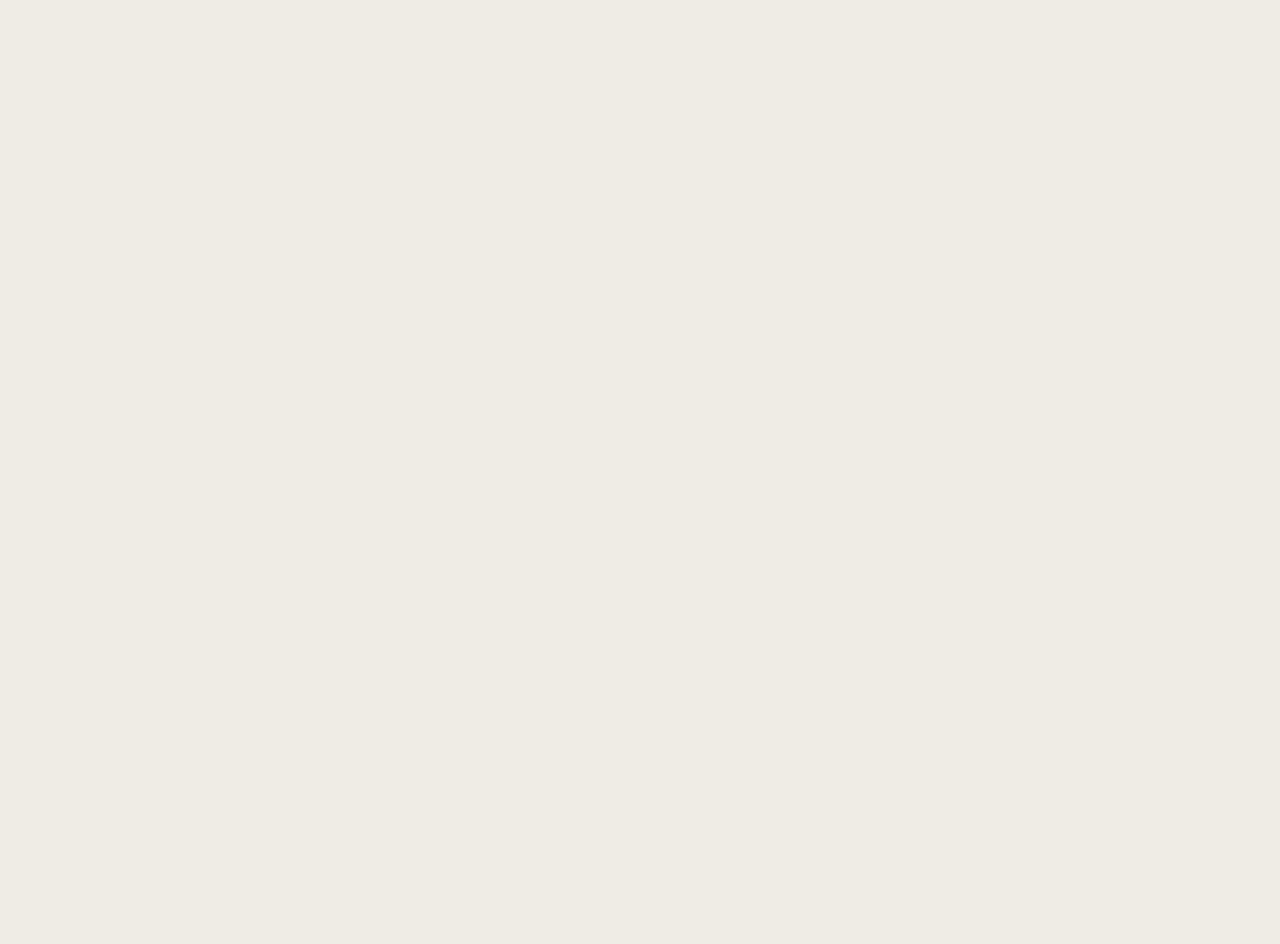
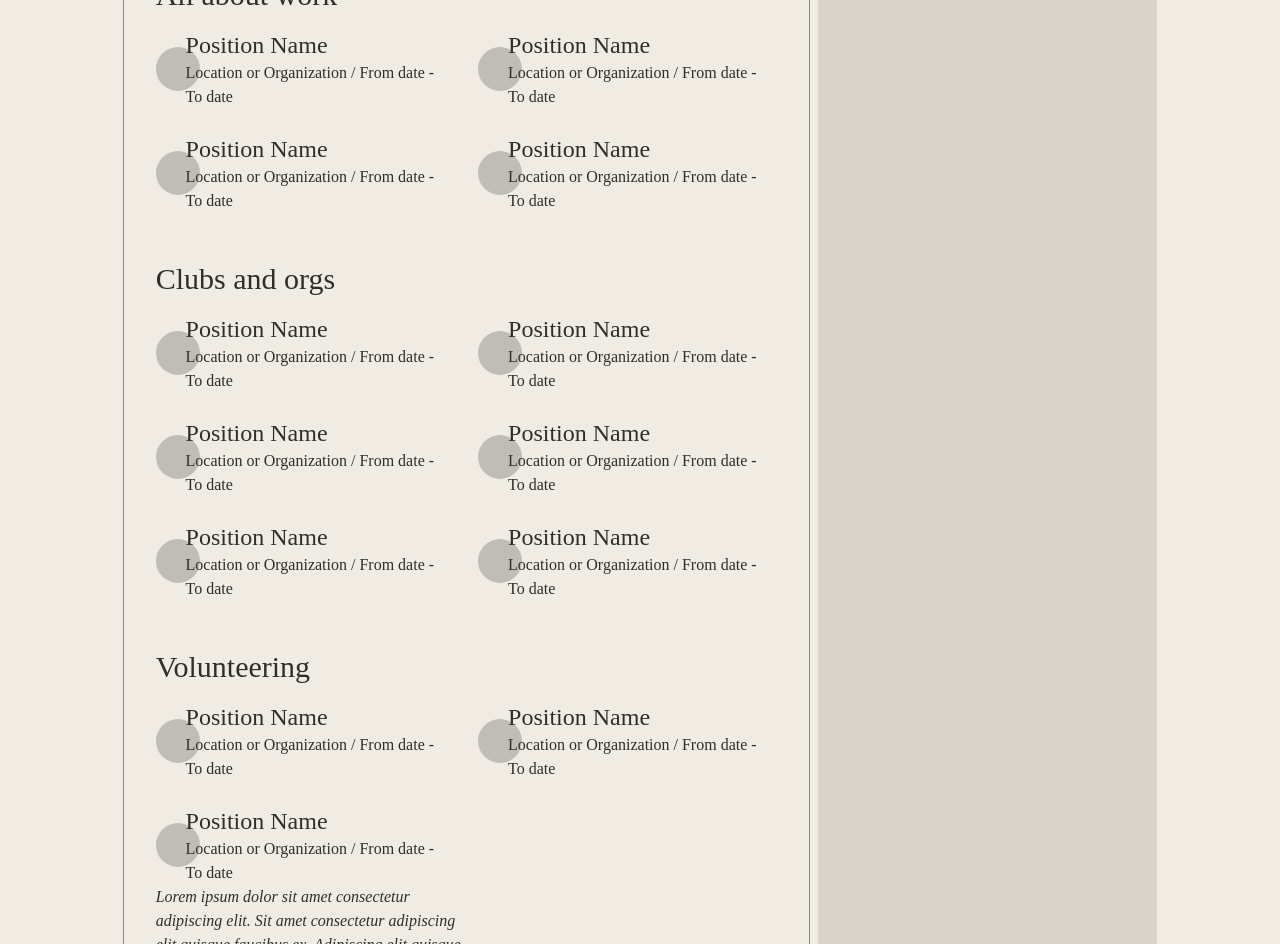
Before and after one commit to Parthiv-M/portfolio, a Next.js app: page / in a window 1280 px wide. Shown: the part 1720-2664 px from the top of the page. Before the commit the page ends 1680 px from the top, so only its background shows below. Built offline with nearby package versions, Linux system fonts and the light colour scheme; a web font is replaced by a local one.

Commit message:
Add work section

```diff
--- a/src/app/page.tsx
+++ b/src/app/page.tsx
@@ -1,6 +1,7 @@
 import ContentWrapper from '@/components/ContentWrapper';
 import { LandingComponent } from '@/components/landing/LandingComponent';
 import Navbar from '@/components/Navbar';
+import WorkSection from '@/components/work/Section';
 
 export default function Home() {
   return (
@@ -8,6 +9,7 @@ export default function Home() {
       <ContentWrapper>
         <Navbar />
         <LandingComponent />
+        <WorkSection />
       </ContentWrapper>
     </main>
   );
--- /dev/null
+++ b/src/components/common/Section.tsx
@@ -0,0 +1,9 @@
+export default function Section({
+  children,
+}: Readonly<{
+  children: React.ReactNode;
+}>) {
+    return (
+        <div className="h-screen w-full">{children}</div>
+    )
+}
--- /dev/null
+++ b/src/components/common/SectionHeaderText.tsx
@@ -0,0 +1,9 @@
+export default function SectionHeaderText({
+    text
+}: {
+    text: string
+}) {
+    return (
+        <h3 className="antic text-3xl">{text}</h3>
+    )
+}
--- /dev/null
+++ b/src/components/work/Section.tsx
@@ -0,0 +1,50 @@
+import Section from "../common/Section";
+import SectionHeaderText from "../common/SectionHeaderText";
+import WorkTile from "./WorkTile";
+
+export default function WorkSection() {
+    return (
+        <Section>
+            <div className="h-full grid grid-cols-3 gap-2">
+                <div className="col-span-2 flex flex-col justify-between border rounded-md p-8">
+                    <div>
+                        <div>
+                            <SectionHeaderText text="All about work" />
+                            <div className="mt-4 grid grid-cols-2 gap-6">
+                                <WorkTile />
+                                <WorkTile />
+                                <WorkTile />
+                                <WorkTile />
+                            </div>
+                        </div>
+                        <div className="mt-12">
+                            <SectionHeaderText text="Clubs and orgs" />
+                            <div className="mt-4 grid grid-cols-2 gap-6">
+                                <WorkTile />
+                                <WorkTile />
+                                <WorkTile />
+                                <WorkTile />
+                                <WorkTile />
+                                <WorkTile />
+                            </div>
+                        </div>
+                        <div className="mt-12">
+                            <SectionHeaderText text="Volunteering" />
+                            <div className="mt-4 grid grid-cols-2 gap-6">
+                                <WorkTile />
+                                <WorkTile />
+                                <WorkTile />
+                            </div>
+                        </div>
+                    </div>
+                    <em className="w-1/2">
+                        Lorem ipsum dolor sit amet consectetur adipiscing elit.
+                        Sit amet consectetur adipiscing elit quisque faucibus ex.
+                        Adipiscing elit quisque faucibus ex sapien vitae pellentesque.
+                    </em>
+                </div>
+                <div className="h-full w-full my-auto bg-black/10 rounded-md"></div>
+            </div>
+        </Section>
+    )
+}
--- /dev/null
+++ b/src/components/work/WorkTile.tsx
@@ -0,0 +1,13 @@
+export default function WorkTile() {
+    return (
+        <div className="grid grid-cols-12 gap-3">
+            <div className="h-11 w-11 my-auto rounded-full bg-black/20">
+                {/* insert image here */}
+            </div>
+            <div className="px-1 col-span-11 flex flex-col">
+                <h6 className="antic text-2xl">Position Name</h6>
+                <p>Location or Organization / From date - To date</p>
+            </div>
+        </div>
+    )
+}
```
